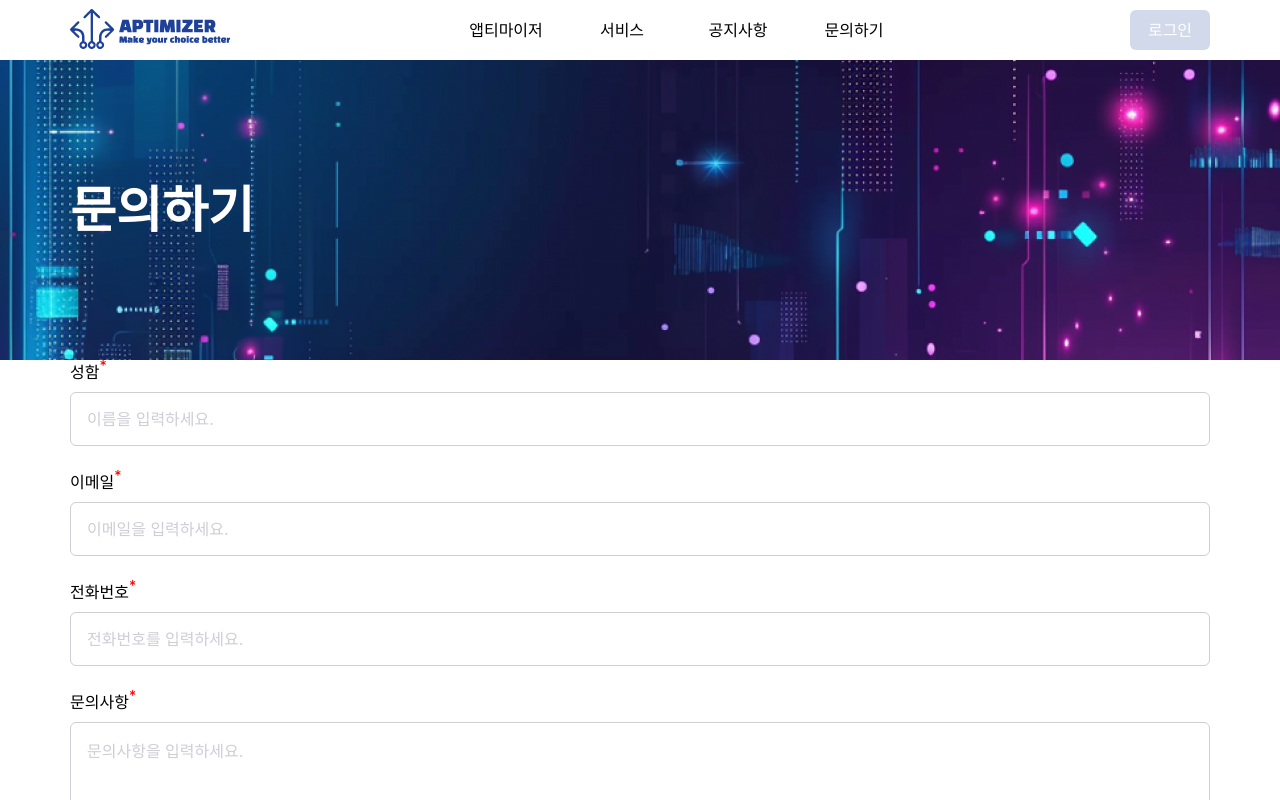
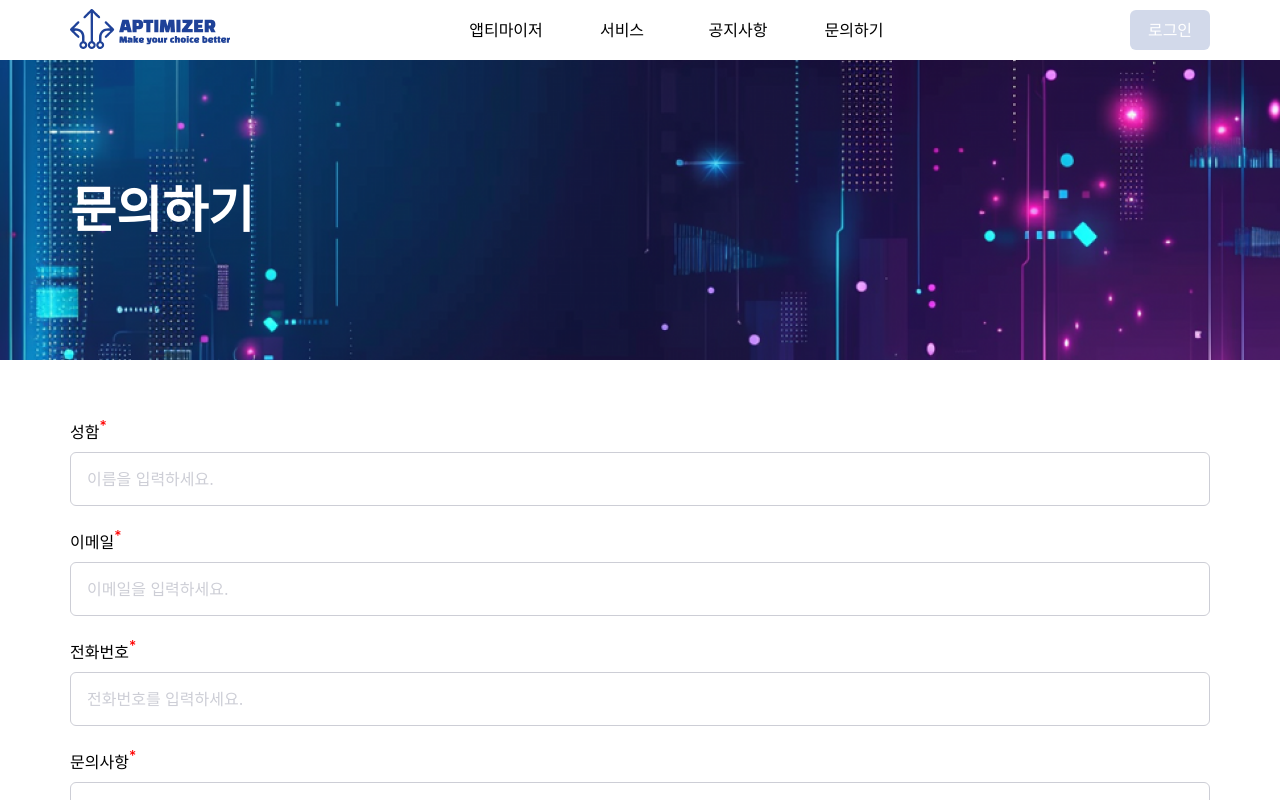
Before and after one commit to aptimizer-co/aptimizer, a Next.js app: page /ask in a window 1280 px wide. Shown: the top 800 px of the page. Built offline with nearby package versions, Linux system fonts and the light colour scheme; a web font is replaced by a local one.

Commit message:
[🎨UI] `ask` 섹션 UI 간격 추가

```diff
--- a/src/app/ask/page.module.css
+++ b/src/app/ask/page.module.css
@@ -1,12 +1,9 @@
-/* .ask {
-  width: 100%;
-} */
-
 .banner {
-  background-image: url('../../../public/png/banner.png');
+  background-image: url("../../../public/png/banner.png");
   background-size: cover;
   background-position: center;
   height: 30rem;
+  margin-bottom: 6rem;
 }
 
 .bannerInner {
@@ -20,6 +17,10 @@
   font-weight: 700;
   color: white;
   max-width: 1140px;
+}
+
+.askSection {
+  margin-bottom: 6rem;
 }
 
 .buttonContainer {
--- a/src/app/ask/page.tsx
+++ b/src/app/ask/page.tsx
@@ -1,5 +1,5 @@
-import { Input } from '@/src/components';
-import s from './page.module.css';
+import { Input } from "@/src/components";
+import s from "./page.module.css";
 
 const AskPage = () => {
   return (
@@ -9,7 +9,7 @@ const AskPage = () => {
           <h2 className={s.title}>문의하기</h2>
         </div>
       </div>
-      <section className={s.container}>
+      <section className={`${s.container} ${s.askSection}`}>
         <Input
           type="input"
           label="성함"
```
